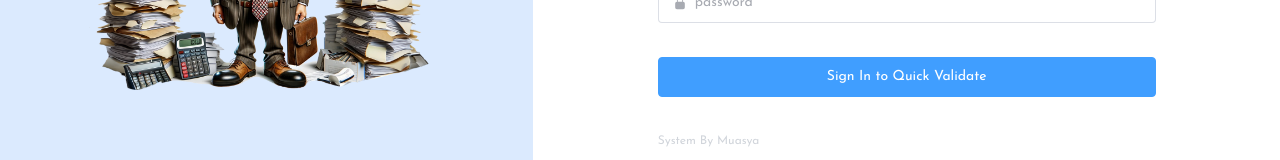
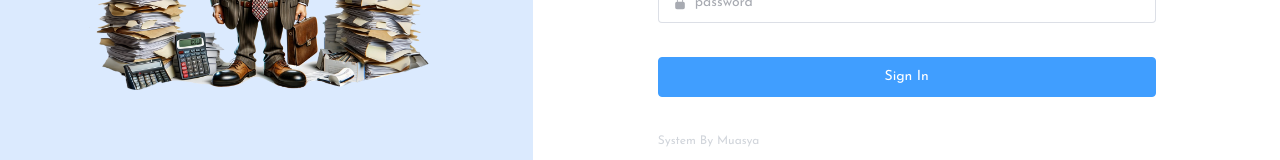
Before and after one commit to muasya-victor/quick-validate-frontend, a Vue app: page /login in a window 1280 px wide. Shown: the part 433-593 px from the top of the page. Built offline with nearby package versions, Linux system fonts and the light colour scheme.

Commit message:
sign in button text

```diff
--- a/src/views/auth/forms/LoginForm.vue
+++ b/src/views/auth/forms/LoginForm.vue
@@ -49,7 +49,7 @@
       >
         <!--                @click="submitForm(loginFormRef)"-->
 
-        Sign In to Quick Validate
+        Sign In
       </el-button>
     </div>
     <div class="text-sm hidden">
```
